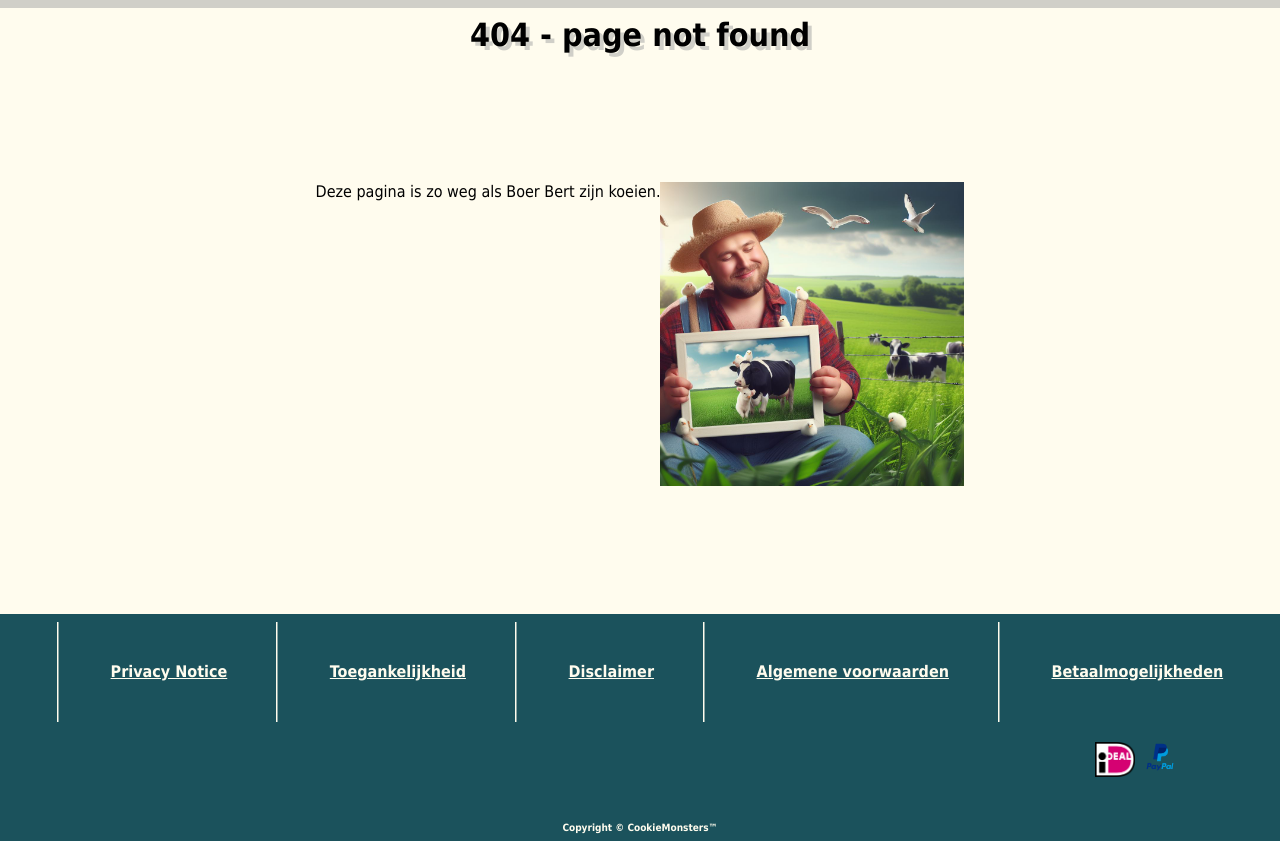
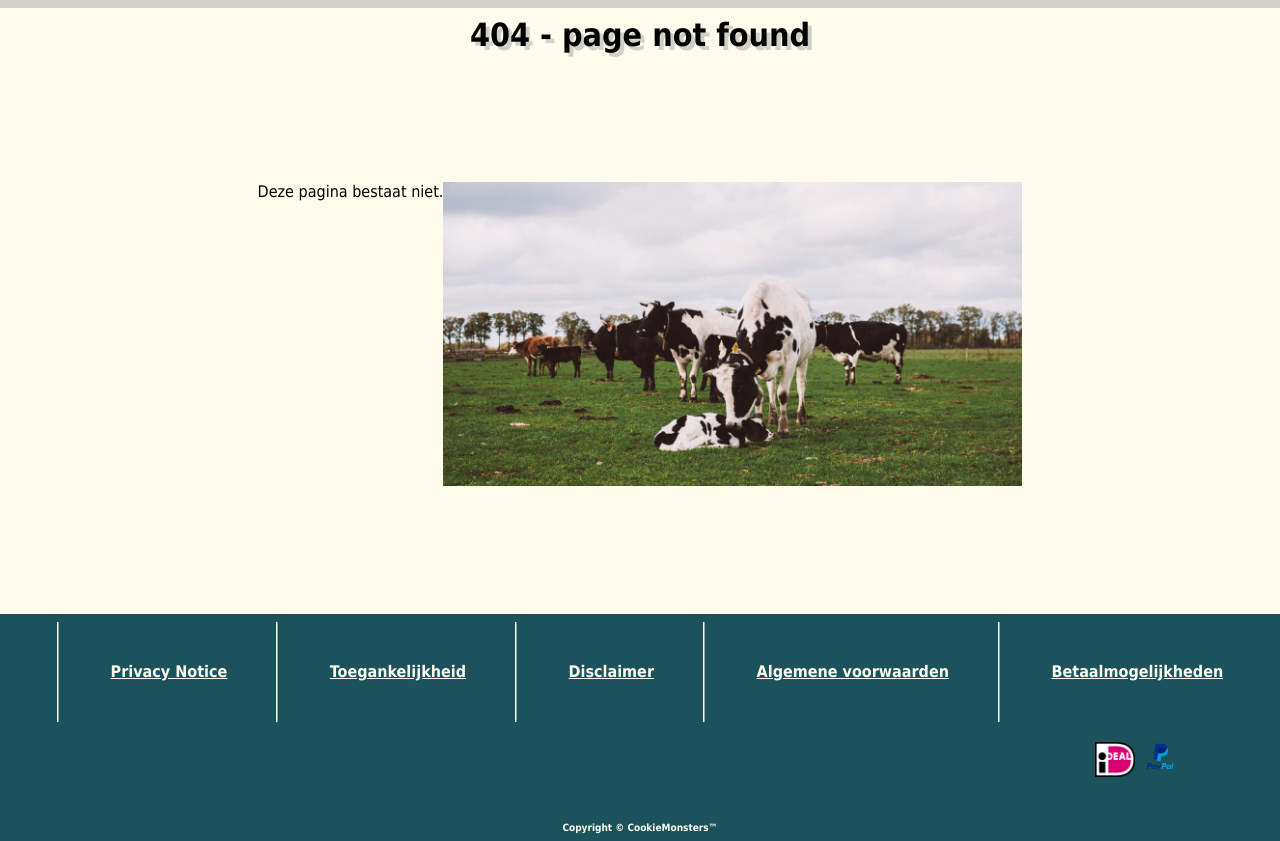
Before and after one commit to Sander470/Boer-Bert, a PHP site: page /404.php in a window 1280 px wide. Shown: the part 56-897 px from the top of the page. Run offline with PHP 8.4, Linux system fonts and the light colour scheme.

Commit message:
changed name and 404

```diff
--- a/website/_404.php
+++ b/website/_404.php
@@ -1,5 +1,6 @@
 <div class="title">404 - page not found</div>
 <div class="pageNotfound">
-    <p>Deze pagina is zo weg als Boer Bert zijn koeien.</p>
-    <img src="wwwroot/img/BoerBert.jpeg" alt="404-img">
+    <p>Deze pagina bestaat niet.</p>
+    <br><br>
+    <img src="wwwroot/img/cowphoto.jpg" alt="404-img">
 </div>
```
Also changed, not shown: website/AdminDash.php (renamed from website/_AdminDash.php).
